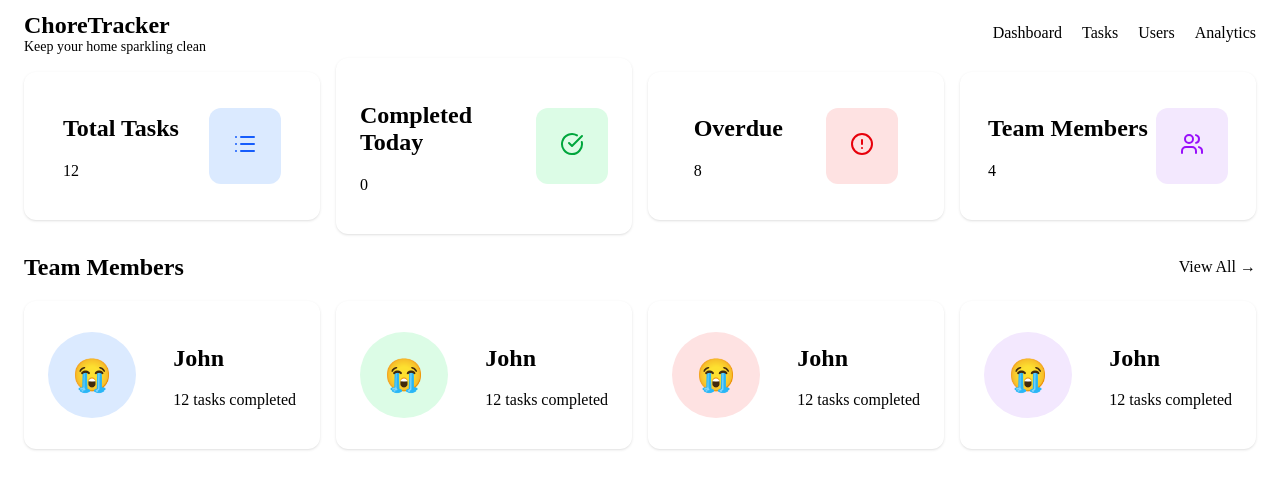
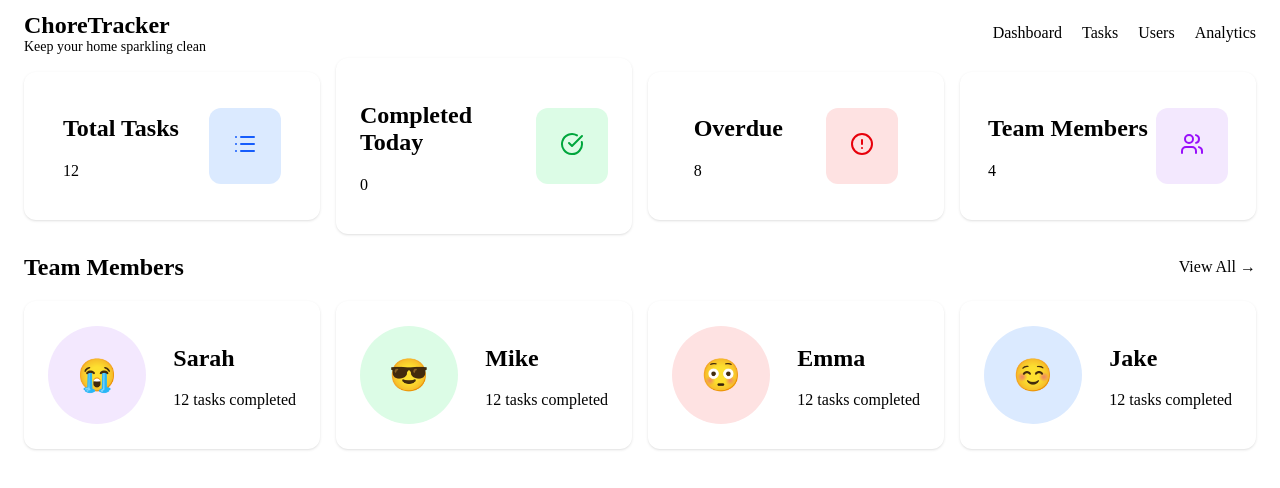
Before and after one commit to buildinrythm/Chore-tracker, a React (Vite) app: page / in a window 1280 px wide. Shown: the top 488 px of the page. Built offline with nearby package versions, Linux system fonts and the light colour scheme.

Commit message:
styled team members

```diff
--- a/src/App.jsx
+++ b/src/App.jsx
@@ -21,10 +21,10 @@ function App() {
     <a href="#">View All →</a>
   </div>
   <div id="team-grid">
-    <TeamMember avatar="😭" name="John" tasksCompleted={12} color="#DBEAFF" />
-    <TeamMember avatar="😭" name="John" tasksCompleted={12} color="#DCFCE6"/>
-    <TeamMember avatar="😭" name="John" tasksCompleted={12} color="#FEE2E2"/>
-    <TeamMember avatar="😭" name="John" tasksCompleted={12} color="#F3E8FE"/>
+    <TeamMember avatar="😭" name="Sarah" tasksCompleted={12} color="#F3E8FE"/>
+    <TeamMember avatar="😎" name="Mike" tasksCompleted={12} color="#DCFCE6"/>
+    <TeamMember avatar="😳" name="Emma" tasksCompleted={12} color="#FEE2E2"/>
+    <TeamMember avatar="☺️" name="Jake" tasksCompleted={12} color="#DBEAFF"/>
   </div>
 </div>
     </>
--- a/src/styles/TeamMember.css
+++ b/src/styles/TeamMember.css
@@ -31,6 +31,11 @@
 
 
 #tm-cont-left {
+display: flex;
+align-items: center;
+justify-content: center;
+height: 50px;
+width: 50px;
 border-radius: 50%;
 padding: 1.5rem;
 }
```
